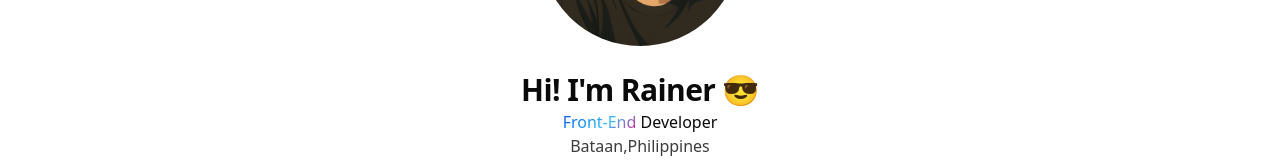
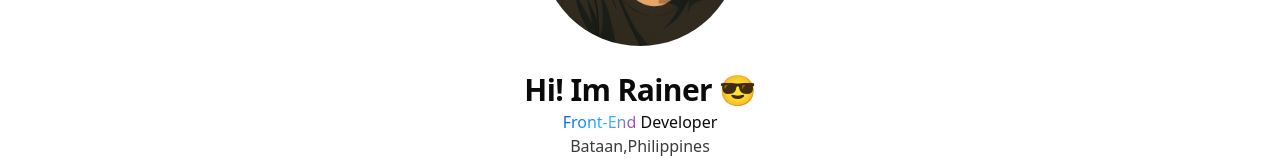
Before and after one commit to RainerMorales/My-Portfolio, a Next.js app: page / in a window 1280 px wide. Shown: the part 234-394 px from the top of the page. Built offline with nearby package versions, Linux system fonts and the light colour scheme.

Commit message:
fix eslint error

```diff
--- a/src/app/Projects/page.tsx
+++ b/src/app/Projects/page.tsx
@@ -9,7 +9,7 @@ import Image from "next/image";
 function Projects() {
   return (
     <>
-      <div className="mt- max-w-4xl m-auto  rounded-sm">
+      <div className="max-w-4xl m-auto  rounded-sm">
         <div className="flex items-center p-4 space-x-4">
           <Link
             className="text-sm link link-hover font-mono opacity-80 flex items-center hover:opacity-80 gap-2"
@@ -27,9 +27,7 @@ function Projects() {
           <BlurFade inView>
             <Card
               names={"Todo-List"}
-              description={
-                "My to-do list app, built with React, Tailwind CSS, and ShadCN UI, lets users create and delete tasks, with persistent storage using the browser localStorage."
-              }
+              description={`My to-do list app, built with React, Tailwind CSS, and ShadCN UI, lets users create and delete tasks, with persistent storage using the browser localStorage.`}
               pic={
                 <Image
                   className="w-full h-[120px]  object-top object-cover "
@@ -59,16 +57,14 @@ function Projects() {
           <BlurFade delay={0.15} inView>
             <Card
               names={"Weather App"}
-              description={
-                "Im developing a weather app using React and the OpenWeather API to provide real-time weather updates with an intuitive user interface"
-              }
+              description={`Im developing a weather app using React and the OpenWeather API to provide real-time weather updates with an intuitive user interface`}
               pic={
                 <Image
                   className="w-full h-[120px]  object-top object-cover "
                   src="/Weather.png"
                   height={500}
                   width={500}
-                  alt="Todo"
+                  alt="Weather"
                 />
               }
               link={
@@ -92,16 +88,14 @@ function Projects() {
           <BlurFade delay={0.15 * 2} inView>
             <Card
               names={"Fika Shop"}
-              description={
-                "This is my first landing page of Fika shop using React"
-              }
+              description={`This is my first landing page of Fika shop using React`}
               pic={
                 <Image
                   className="w-full h-[120px]  object-top object-cover "
                   src="/Fika.png"
                   height={500}
                   width={500}
-                  alt="Todo"
+                  alt="Fika"
                 />
               }
               link={<a href="https://fika-shop.vercel.app/">Visit</a>}
--- a/src/app/page.tsx
+++ b/src/app/page.tsx
@@ -31,7 +31,7 @@ export default function Home() {
         </div>
         <div className="text-center">
           <TypingAnimation className="flex items-center h-10 font-bold text-3xl">
-            Hi! I'm Rainer 😎
+            Hi! Im Rainer 😎
           </TypingAnimation>
           <div className="text-md ">
             <AuroraText>Front-End</AuroraText> Developer
```
